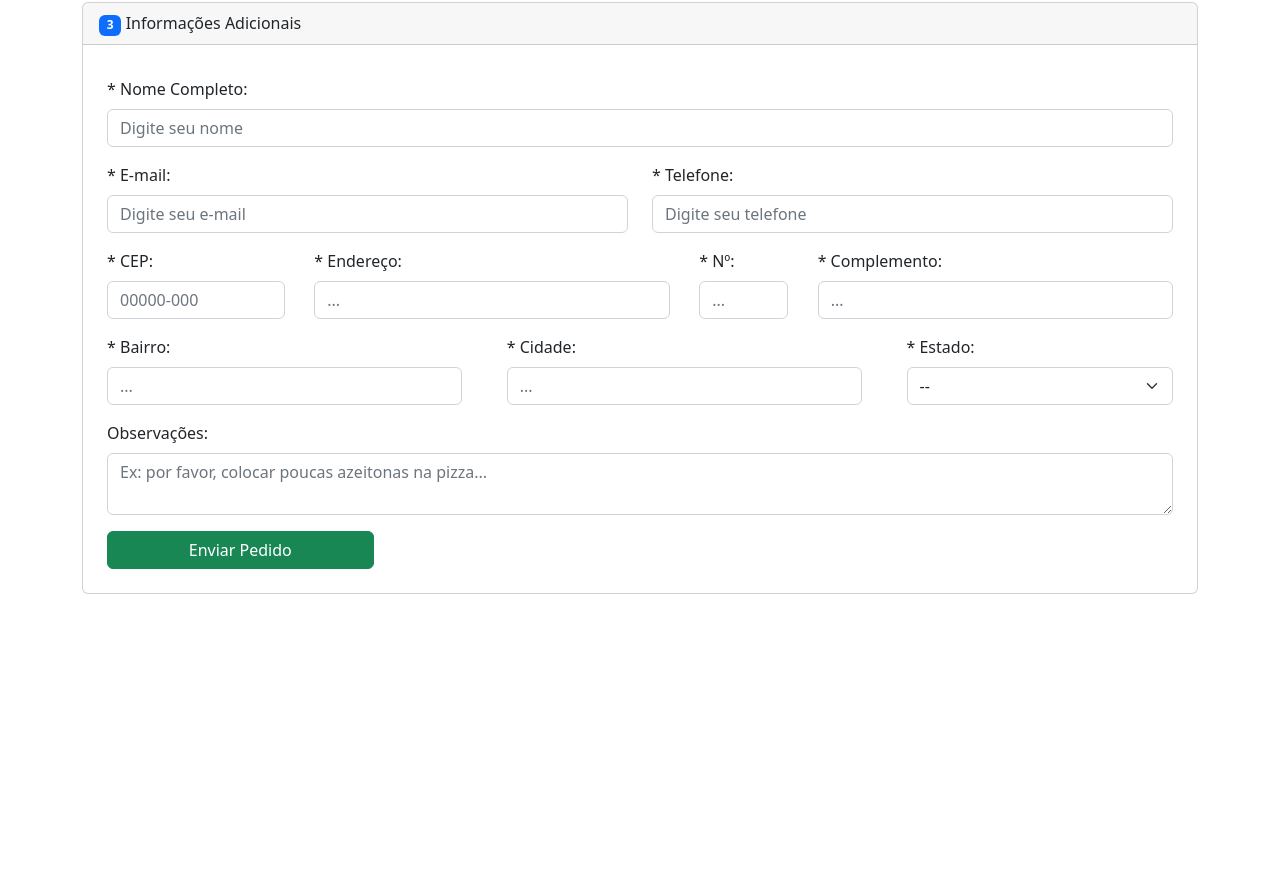
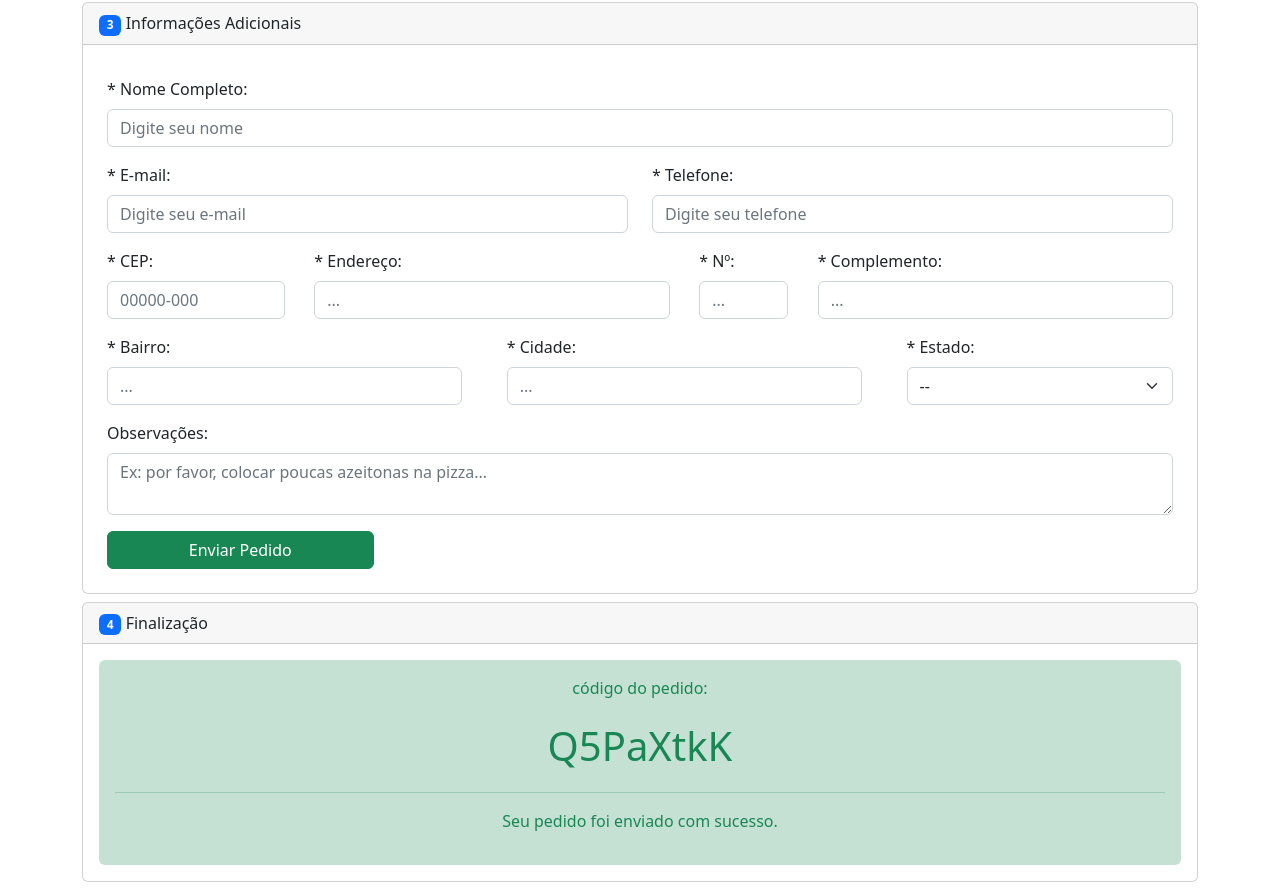
Before and after one commit to CarolineFMelo/Projeto_web_bootstrap, a website: page views/index.html in a window 1280 px wide. Shown: the part 585-1475 px from the top of the page. Before the commit the page ends 1187 px from the top, so only its background shows below. Drawn offline with nearby package versions, Linux system fonts and the light colour scheme; files whose address does not match are found by name.

Commit message:
Pizzaria: layout quarta parte

```diff
--- a/views/index.html
+++ b/views/index.html
@@ -102,6 +102,15 @@
           </div>
         </div>
       </form>
+      <div class="card my-2">
+        <div class="card-header"><span class="badge bg-primary">4</span> Finalização</div>
+        <div class="bg-success bg-opacity-25 p-3 m-3 rounded text-center text-success">
+          <p>código do pedido:</p>
+          <p class="fs-1">Q5PaXtkK</p>
+          <hr />
+          <p>Seu pedido foi enviado com sucesso.</p>
+        </div>
+      </div>
     </main>
     <script src="./popperjs/popper.min.js"></script>
     <script src="./js/bootstrap.min.js"></script>
```
